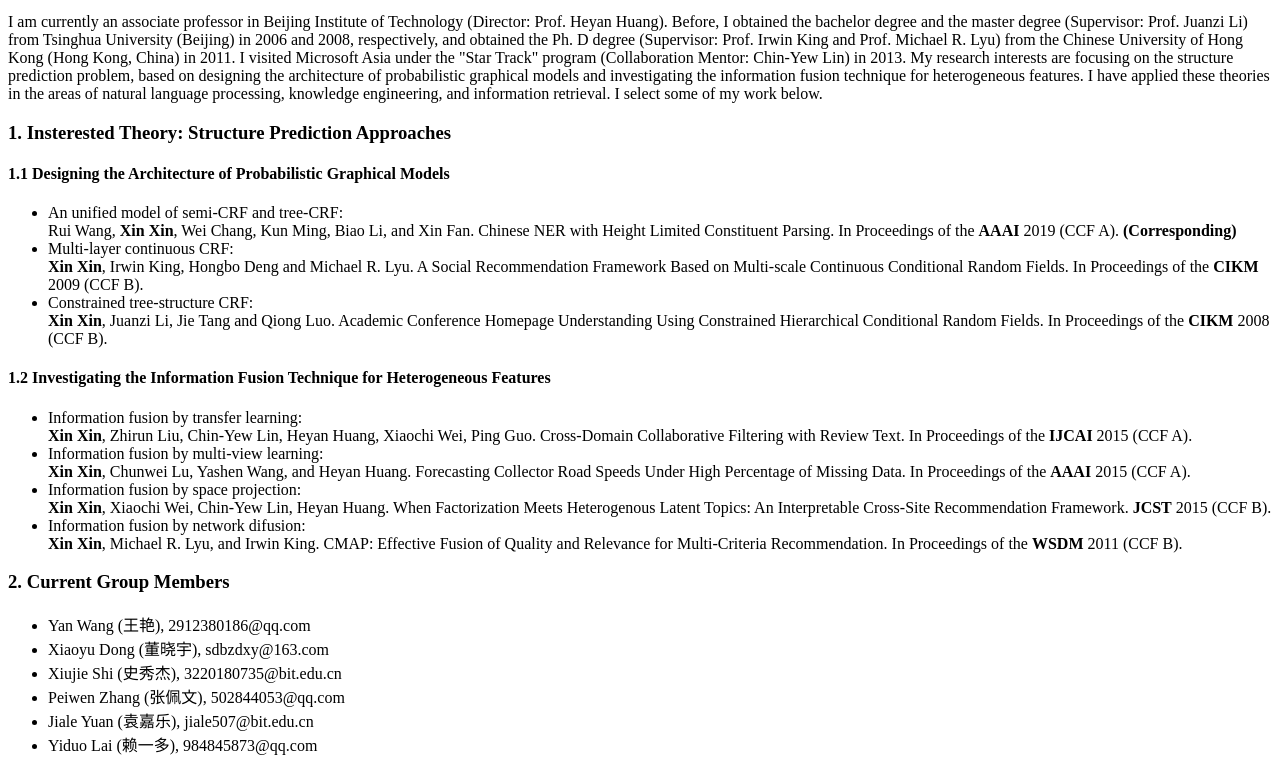
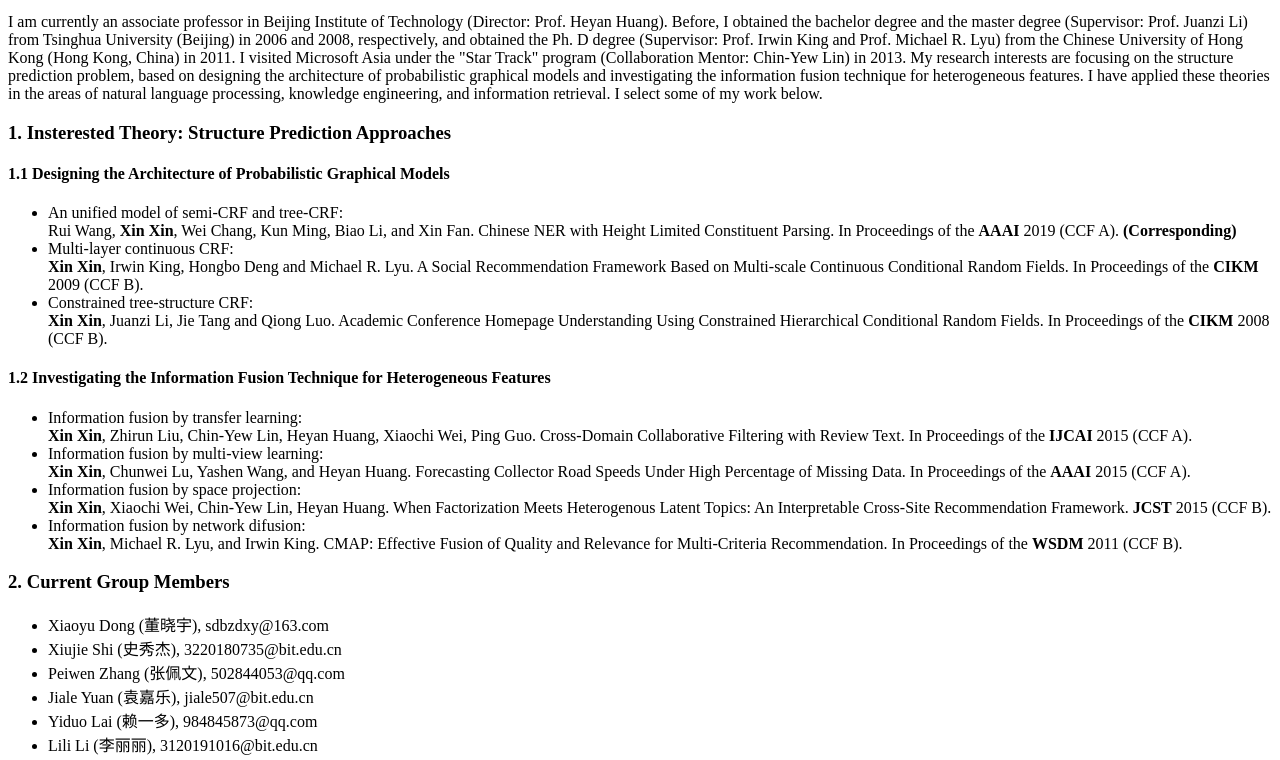
Before and after one commit to xxin1984/xxin1984.github.io, a plain HTML site: page index.html in a window 1280 px wide. Shown: the part 178-938 px from the top of the page. Drawn offline with Linux system fonts and the light colour scheme.

Commit message:
Update index.html

```diff
--- a/index.html
+++ b/index.html
@@ -36,7 +36,6 @@
 
 <h3>2. Current Group Members</h3>
 <ul>
-  <li>Yan Wang (王艳), 2912380186@qq.com</li>
   <li>Xiaoyu Dong (董晓宇), sdbzdxy@163.com</li>
   <li>Xiujie Shi (史秀杰), 3220180735@bit.edu.cn</li>
   <li>Peiwen Zhang (张佩文), 502844053@qq.com</li>
```
